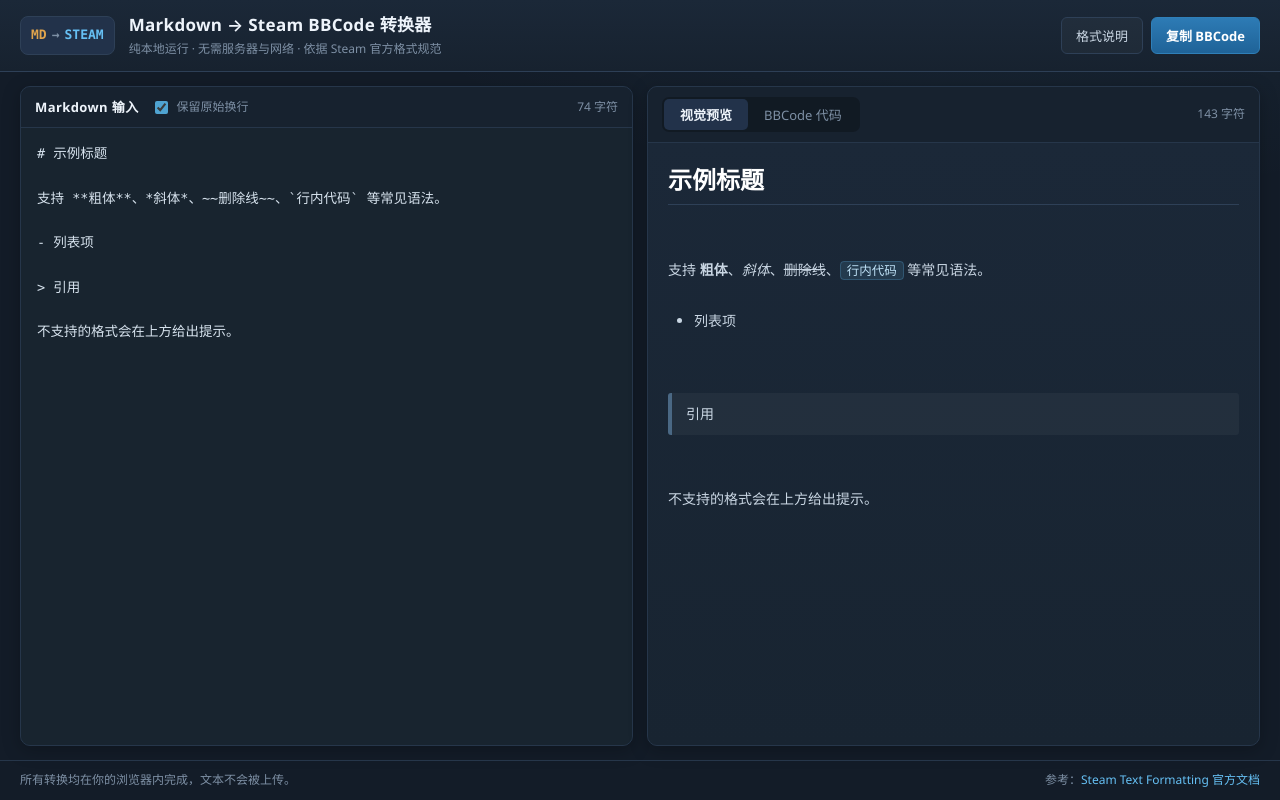
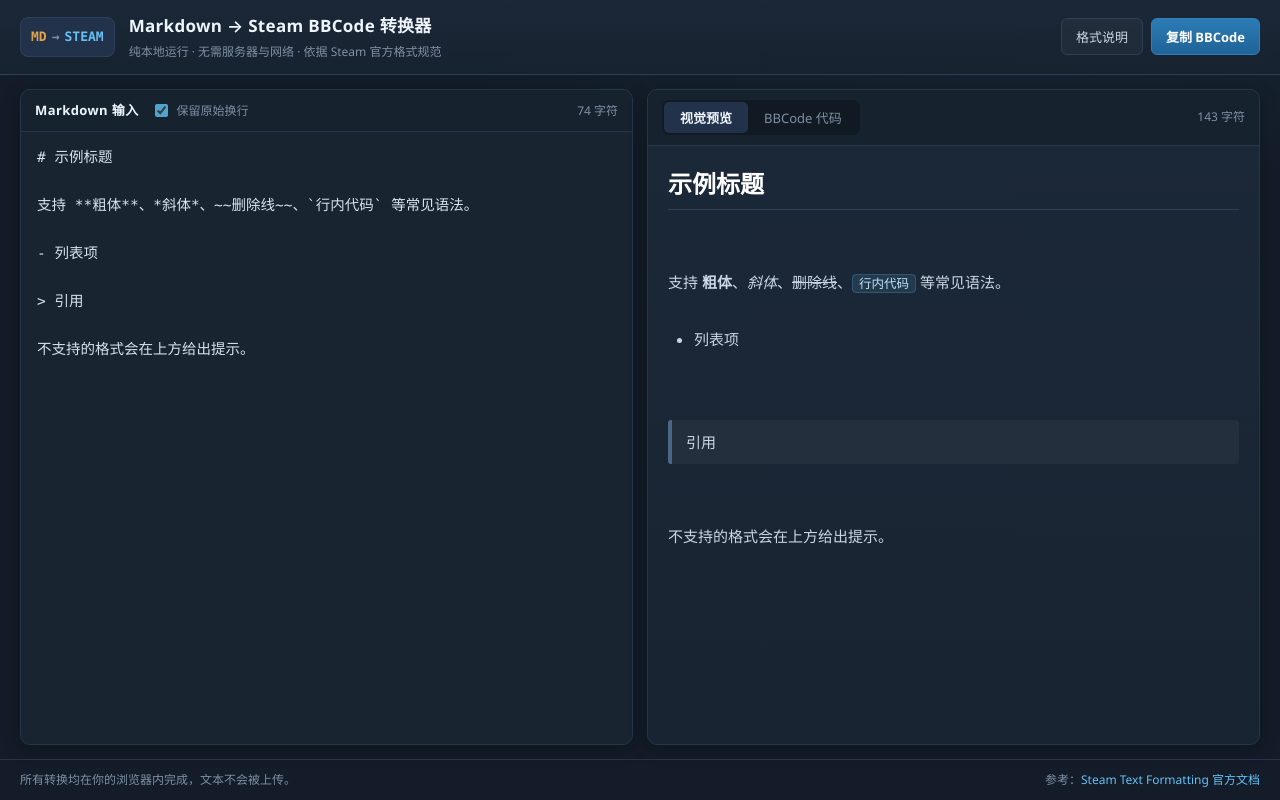
Before and after one commit to hua-zhi-wan/markdown-2-steam-comment, a plain HTML site: page index.html in a window 1280 px wide. Drawn offline with Linux system fonts and the light colour scheme.

Commit message:
style: 优化顶栏和工作区布局并调整字体样式
调整顶栏结构增加容器限制最大宽度，优化工作区布局适配宽屏
同步调整全局文本、代码区域的字体大小和行高提升可读性

```diff
--- a/index.html
+++ b/index.html
@@ -9,6 +9,7 @@
 <body>
 
 <header class="topbar">
+ <div class="topbar-inner">
   <div class="brand">
     <div class="brand-logo" aria-hidden="true">
       <span class="logo-md">MD</span><span class="logo-arrow">→</span><span class="logo-steam">STEAM</span>
@@ -22,6 +23,7 @@
     <button id="btn-help" class="btn btn-ghost" type="button">格式说明</button>
     <button id="btn-copy" class="btn btn-primary" type="button">复制 BBCode</button>
   </div>
+ </div>
 </header>
 
 <main class="workspace">
--- a/styles.css
+++ b/styles.css
@@ -37,8 +37,8 @@
     radial-gradient(1200px 500px at 80% -100px, rgba(102, 192, 244, 0.08), transparent 60%),
     var(--bg);
   color: var(--text);
-  font-size: 14px;
-  line-height: 1.55;
+  font-size: 15px;
+  line-height: 1.65;
   display: flex;
   flex-direction: column;
   min-height: 100vh;
@@ -48,13 +48,19 @@
 
 /* ========== 顶栏 ========== */
 .topbar {
+  background: linear-gradient(180deg, #1b2838, #17222f);
+  border-bottom: 1px solid var(--border);
+}
+
+.topbar-inner {
   display: flex;
   align-items: center;
   justify-content: space-between;
   gap: 16px;
+  width: 100%;
+  max-width: 1600px;
+  margin: 0 auto;
   padding: 12px 20px;
-  background: linear-gradient(180deg, #1b2838, #17222f);
-  border-bottom: 1px solid var(--border);
   flex-wrap: wrap;
 }
 
@@ -120,8 +126,11 @@
 .workspace {
   flex: 1;
   display: grid;
-  grid-template-columns: 1fr 1fr;
+  grid-template-columns: minmax(0, 1fr) minmax(0, 1fr);
   gap: 14px;
+  width: 100%;
+  max-width: 1600px;
+  margin: 0 auto;
   padding: 14px 20px;
   min-height: 0;
 }
@@ -176,7 +185,7 @@
   background: #18242f;
   color: #d7e3ee;
   font-family: var(--mono);
-  font-size: 13.5px;
+  font-size: 14.5px;
   line-height: 1.65;
   padding: 14px 16px;
   tab-size: 2;
@@ -212,7 +221,7 @@
   margin: 0;
   padding: 14px 16px;
   font-family: var(--mono);
-  font-size: 13px;
+  font-size: 14px;
   line-height: 1.65;
   color: #d3e0ec;
   background: #18242f;
```
